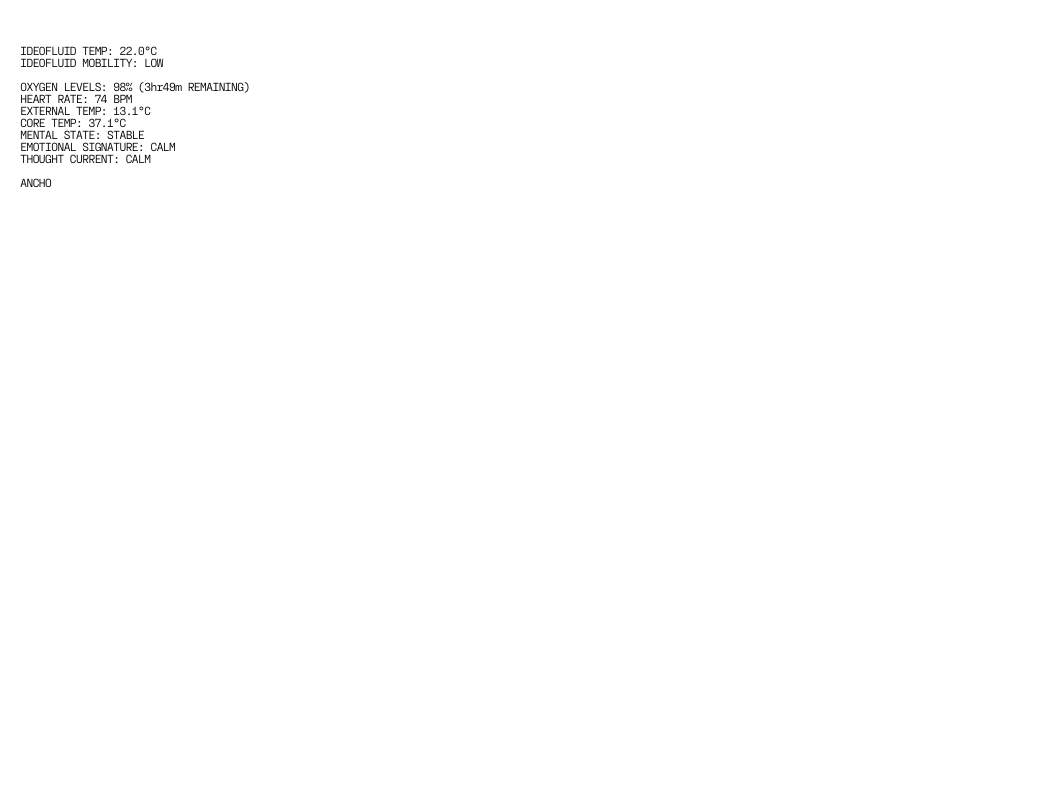
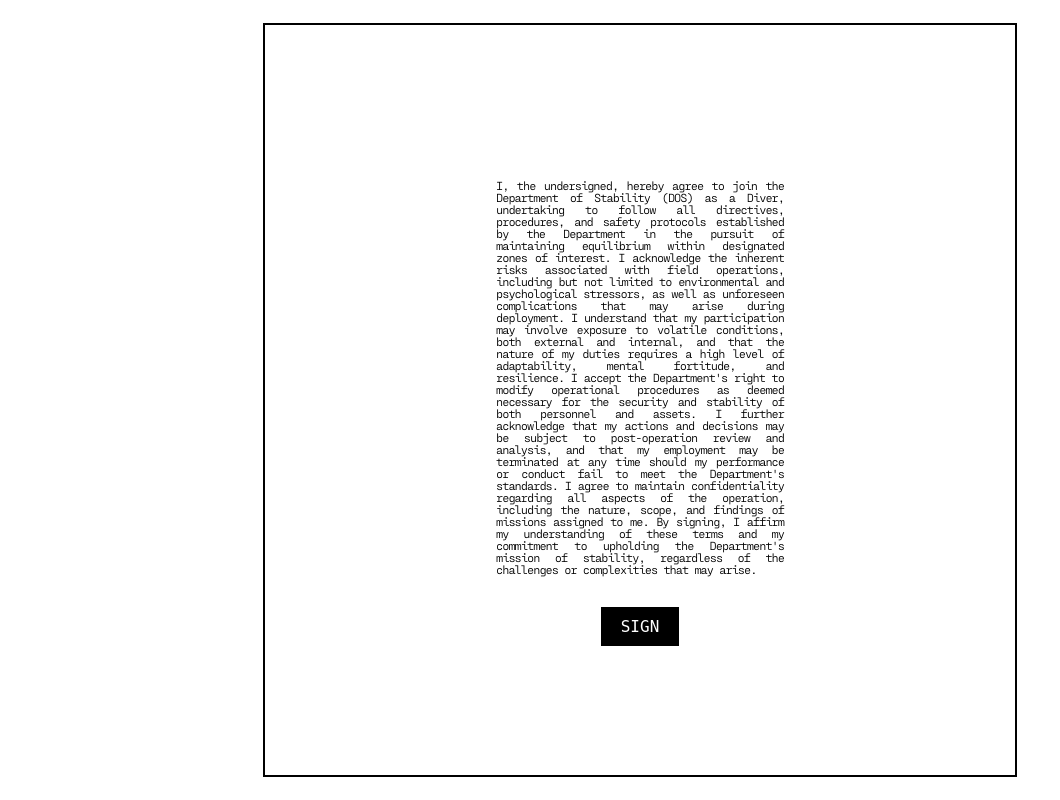
Before and after one commit to ThinkTrout/ANCHOR, a Flask app: page /onboarding in a window 1280 px wide. Shown: the whole page, without its empty margins (0-1060 px from the left). Run offline with Flask 3, Linux system fonts and the light colour scheme; some web fonts are replaced.

Commit message:
changed folder structure, added onboarding

```diff
--- /dev/null
+++ b/static/css/onboarding.css
@@ -0,0 +1,65 @@
+@font-face {
+    font-family: 'PPFraktionMono';
+    src: url('/static/fonts/PPFraktionMono-Regular.otf') format('opentype');
+}
+
+@font-face {
+    font-family: 'KHInterference';
+    src: url('/static/fonts/KHInterference-Regular.otf') format('opentype');
+}
+
+body {
+    font-family: 'PPFraktionMono', monospace;
+    letter-spacing: -1px;
+    background: #fff;
+    color: #000000;
+}
+
+/* Game space and typewriter styles */
+.game-space {
+    position: absolute; /* Absolute positioning */
+    top: 50%; /* Center vertically */
+    left: 50%; /* Center horizontally */
+    transform: translate(-50%, -50%); /* Offset by 50% to exactly center */
+    width: 750px; /* width of the square */
+    height: 750px; /* height of the square */
+    border: 2px solid #000000; /* the square outline */
+    display: flex;
+    flex-direction: column; /* Stack elements vertically */
+    justify-content: center; /* Center content vertically */
+    align-items: center; /* Center content horizontally */
+}
+
+/* Typewriter text styles */
+.typewriter {
+    max-width: 40ch; /* wraps after ~40 characters */
+    overflow-wrap: break-word;
+    position: relative;
+    line-height: 1;
+    white-space: pre-line;
+    font-size: 12px;
+    visibility: hidden;
+    color: #000;
+    text-align: justify;
+}
+
+/* Button styles */
+.button {
+    font-family: 'KHInterference', monospace;
+    background: #000;
+    color: #fff;
+    border: none;
+    padding: 10px 20px;
+    font-size: 16px;
+    cursor: pointer;
+    display: block;
+    text-align: center;
+    margin-top: 20px; /* Add space between text and button */
+    opacity: 0; /* Start with the button hidden */
+    pointer-events: none; /* Disable button until it's visible */
+    transition: opacity 1s ease; /* Smooth fade-in transition */
+}
+
+.button:hover {
+    text-decoration: underline;
+}
--- /dev/null
+++ b/static/js/typewriter.js
@@ -0,0 +1,32 @@
+window.addEventListener("DOMContentLoaded", () => {
+    const el = document.querySelector('.typewriter');
+    const button = document.querySelector('.button');
+    const text = el.innerHTML;  // Use the innerHTML for multi-line support
+
+    // Get the speed from the data-speed attribute
+    const typingSpeed = parseInt(el.getAttribute('data-speed')) || 20; // Default speed to 20 if not defined
+    const typingDelay = 500; // 💤 delay before typing starts
+
+    el.style.visibility = 'hidden'; // Hide the content initially
+
+    setTimeout(() => {
+        el.style.visibility = 'visible'; // Make the text visible once typing starts
+
+        let i = 0;
+        el.innerHTML = ''; // Start with empty content
+
+        const interval = setInterval(() => {
+            el.innerHTML += text[i]; // Add one character at a time
+            i++;
+
+            // Stop once all characters have been typed
+            if (i === text.length) {
+                clearInterval(interval);
+
+                // Fade in the button after typing is done
+                button.style.opacity = 1;
+                button.style.pointerEvents = 'auto'; // Enable button interaction
+            }
+        }, typingSpeed); // Use the dynamic typingSpeed here
+    }, typingDelay); // Delay before typing starts
+});
--- a/static/onboarding.css
+++ /dev/null
@@ -1,27 +0,0 @@
-@font-face {
-    font-family: 'PPFraktionMono';
-    src: url('/static/fonts/PPFraktionMono-Regular.otf') format('opentype');
-}
-
-@font-face {
-    font-family: 'KHInterference';
-    src: url('/static/fonts/KHInterference-Regular.otf') format('opentype');
-}
-
-body {
-    font-family: 'PPFraktionMono', monospace;
-    letter-spacing: -1px;
-    background: #fff;
-    color: #000000;
-}
-
-
-.typewriter {
-    position: absolute;
-    left: 20px;
-    top: 20px;
-    line-height: 1;
-    white-space: pre-line;
-    font-size: 12px;
-    visibility: hidden;
-}
--- a/templates/onboarding.html
+++ b/templates/onboarding.html
@@ -3,59 +3,15 @@
 <head>
     <meta charset="UTF-8">
     <title>ANCHOR</title>
-    <link rel="stylesheet" href="{{ url_for('static', filename='onboarding.css') }}">
+    <link rel="stylesheet" href="{{ url_for('static', filename='css/onboarding.css') }}">
 </head>
 <body>
-    <p class="typewriter">
-        IDEOFLUID TEMP: 22.0°C
-        IDEOFLUID MOBILITY: LOW
-
-        OXYGEN LEVELS: 98% (3hr49m REMAINING)
-        HEART RATE: 74 BPM
-        EXTERNAL TEMP: 13.1°C
-        CORE TEMP: 37.1°C
-        MENTAL STATE: STABLE
-        EMOTIONAL SIGNATURE: CALM
-        THOUGHT CURRENT: CALM
-
-        ANCHOR STRENGTH: NORMAL
-        ANCHOR CHARGE: 88% (2h11m REMAINING)
-
-        CORAL GROWTH RATE: LATENT [0.03mm/hr]
-        PATTERN STATE: NON-AGGRESSIVE
-        ORIGIN PROFILE: TYPE B (Disassociative, Emotional)
-
-        TIDE PHASE: LOW
-        TEMPORAL FLOW: FORWARD
-        GRAVITY VARIANCE: -0.7%
-        LOCALIZED REALITY STRESS: NORMALIZED
-    </p>
-    <script>
-        window.addEventListener("DOMContentLoaded", () => {
-            const el = document.querySelector('.typewriter');
-            const text = el.innerHTML;  // Use the innerHTML for multi-line support
-
-            const typingSpeed = 20; // 🕒 ms per character
-            const typingDelay = 500; // 💤 delay before typing (ms)
-
-            // Hide the content initially
-            el.style.visibility = 'hidden';
-
-            setTimeout(() => {
-                el.style.visibility = 'visible'; // Make the text visible once typing starts
-
-                let i = 0;
-                el.innerHTML = ''; // Start with empty content
-
-                const interval = setInterval(() => {
-                    el.innerHTML += text[i]; // Add one character at a time
-                    i++;
-
-                    // Stop once all characters have been typed
-                    if (i === text.length) clearInterval(interval);
-                }, typingSpeed);
-            }, typingDelay); // Delay before typing starts
-        });
-    </script>
+    <div class="game-space">
+        <p class="typewriter" data-speed=1>
+            I, the undersigned, hereby agree to join the Department of Stability (DOS) as a Diver, undertaking to follow all directives, procedures, and safety protocols established by the Department in the pursuit of maintaining equilibrium within designated zones of interest. I acknowledge the inherent risks associated with field operations, including but not limited to environmental and psychological stressors, as well as unforeseen complications that may arise during deployment. I understand that my participation may involve exposure to volatile conditions, both external and internal, and that the nature of my duties requires a high level of adaptability, mental fortitude, and resilience. I accept the Department's right to modify operational procedures as deemed necessary for the security and stability of both personnel and assets. I further acknowledge that my actions and decisions may be subject to post-operation review and analysis, and that my employment may be terminated at any time should my performance or conduct fail to meet the Department's standards. I agree to maintain confidentiality regarding all aspects of the operation, including the nature, scope, and findings of missions assigned to me. By signing, I affirm my understanding of these terms and my commitment to upholding the Department's mission of stability, regardless of the challenges or complexities that may arise.
+        </p>
+        <button class="button" style="opacity: 0; pointer-events: none;">SIGN</button>
+    </div>
+    <script src="{{ url_for('static', filename='js/typewriter.js') }}"></script>
 </body>
 </html>
```
Also changed, not shown: static/css/menu.css (renamed from static/menu.css, +28 -0 lines), static/js/realinfo.js (added, +19 -0 lines), templates/menu.html (+2 -52 lines).
